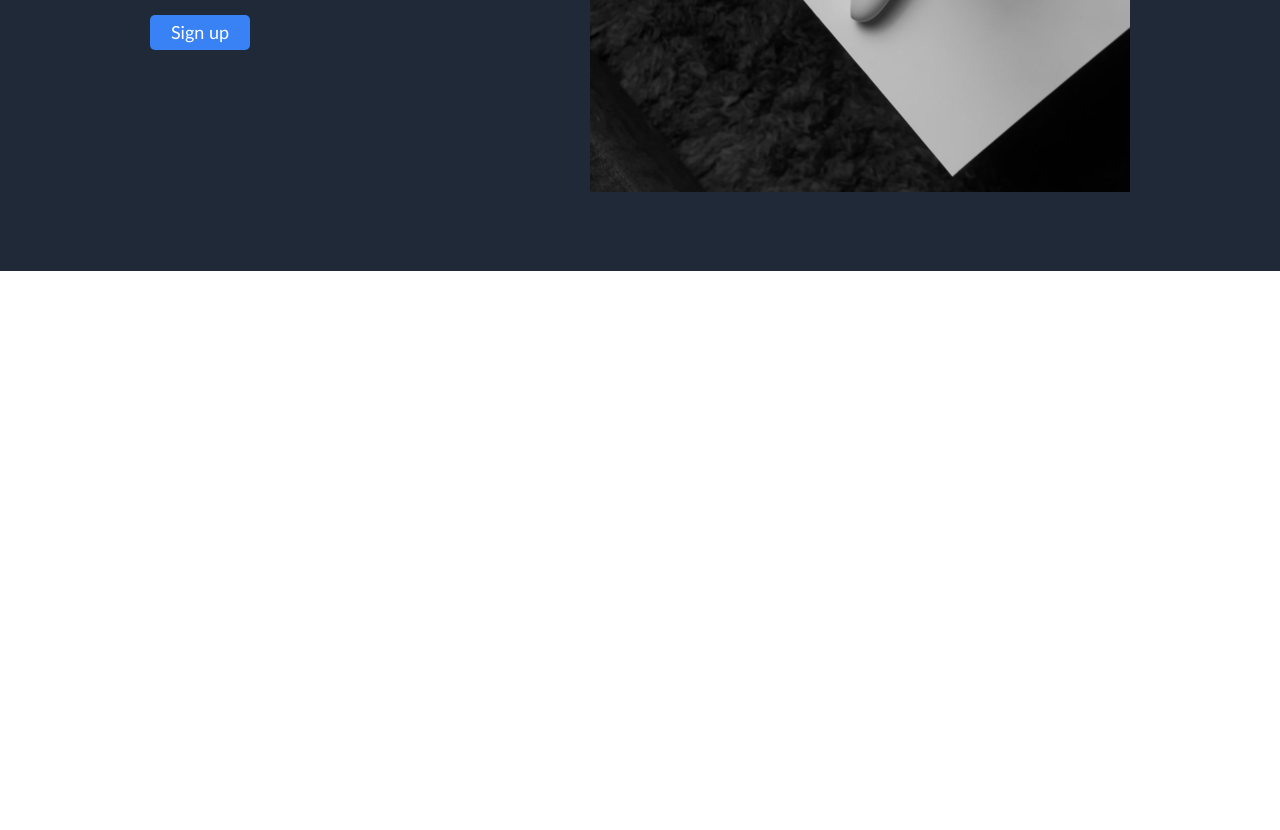
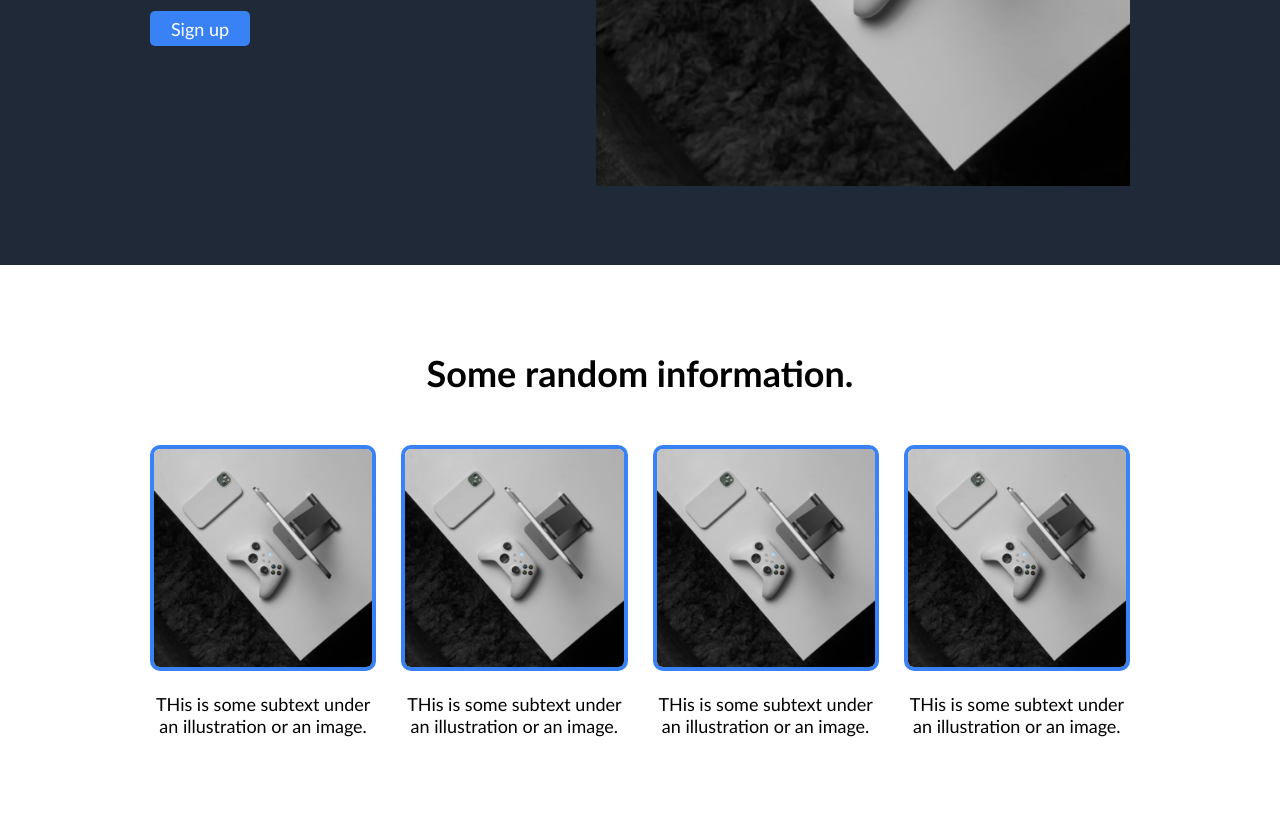
Before and after one commit to jhoannajera11/odin-css-project, a plain HTML site: page index.html in a window 1280 px wide. Shown: the part 500-1330 px from the top of the page. Before the commit the page ends 800 px from the top, so only its background shows below. Drawn offline with Linux system fonts and the light colour scheme.

Commit message:
Create second section

```diff
--- a/index.html
+++ b/index.html
@@ -35,5 +35,28 @@
         </div>
 
     </div>
+
+    <div class="second-section">
+        <p>Some random information.</p>
+        <div class="cards-container">
+            <div class="card">
+                <img src="coolGamingPicture.jpg" alt="Cool gaming picture">
+                <p>THis is some subtext under an illustration or an image.</p>
+            </div>
+            <div class="card">
+                <img src="coolGamingPicture.jpg" alt="Cool gaming picture">
+                <p>THis is some subtext under an illustration or an image.</p>
+            </div>
+            <div class="card">
+                <img src="coolGamingPicture.jpg" alt="Cool gaming picture">
+                <p>THis is some subtext under an illustration or an image.</p>
+            </div>
+            <div class="card">
+                <img src="coolGamingPicture.jpg" alt="Cool gaming picture">
+                <p>THis is some subtext under an illustration or an image.</p>
+            </div>
+        </div>
+    </div>
+
 </body>
 </html>
--- a/style.css
+++ b/style.css
@@ -80,6 +80,40 @@ body {
 }
 
 .hero-right img {
-    height: 540px;
-    width: 540px;
+    max-width: 100%;
+    max-height: 100%;
 }
+
+.second-section {
+    display: flex;
+    flex-direction: column;
+    align-items: center;
+    padding: 50px 150px 75px 150px;
+}
+
+.second-section p:first-child {
+    font-size: 36px;
+    margin-bottom: 50px;
+    font-family: 'Gill Sans', 'Gill Sans MT', Calibri, 'Trebuchet MS', sans-serif;
+    font-weight: 900;
+}
+
+.cards-container {
+    display: flex;
+    overflow: hidden;
+    gap: 25px;
+}
+
+.card img {
+    max-width: 100%;
+    max-height: 100%;
+    border-radius: 10px;
+    border: 4px #3882f6 solid;
+    box-sizing: border-box;
+}
+
+.card p {
+    text-align: center;
+    font-family: 'Gill Sans', 'Gill Sans MT', Calibri, 'Trebuchet MS', sans-serif;
+    font-size: 18px;
+}
```
